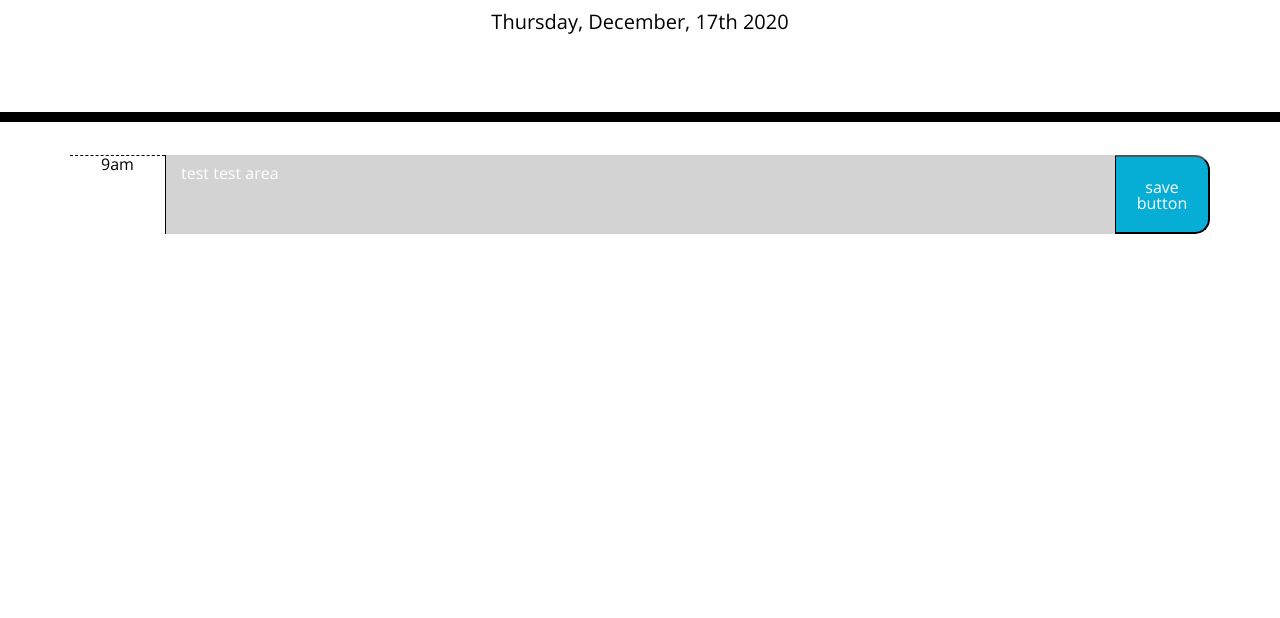
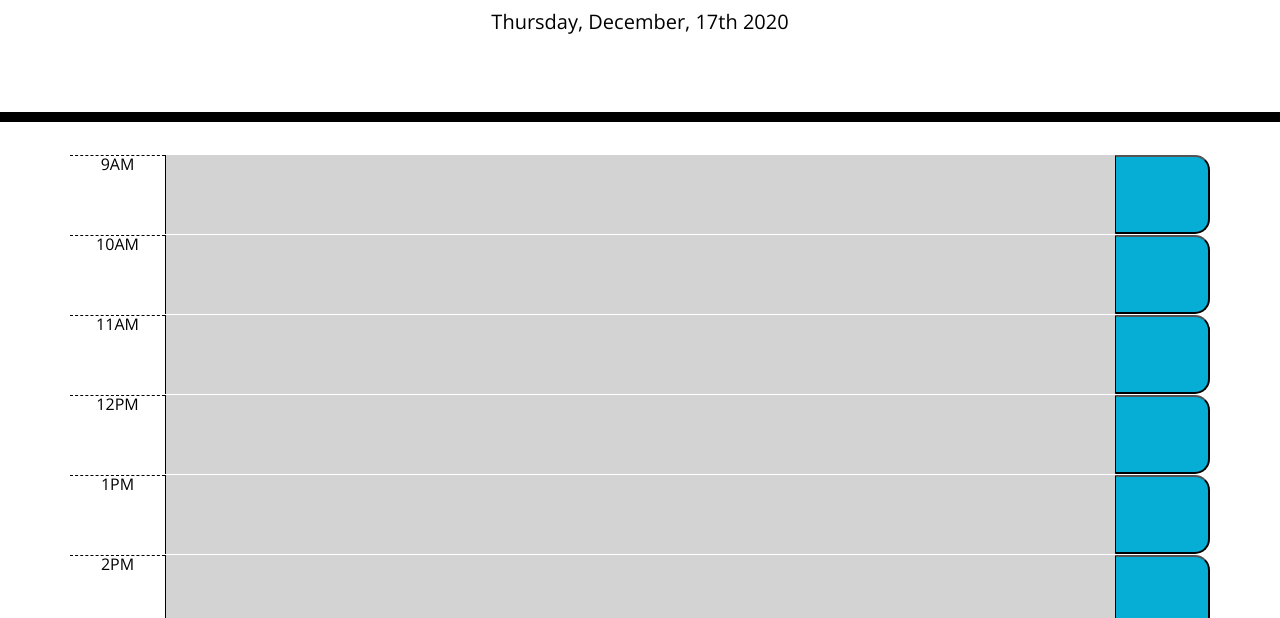
Before and after one commit to MarioReid/day-planner, a plain HTML site: page index.html in a window 1280 px wide. Shown: the part 182-800 px from the top of the page. Drawn offline with nearby package versions, Linux system fonts and the light colour scheme; files whose address does not match are found by name.

Commit message:
fixed time for the rows

```diff
--- a/Develop/index.html
+++ b/index.html
@@ -29,10 +29,10 @@
       <p id="currentDay" class="lead"></p>
     </header>
     <div class="container">
-      <div class="row time-block">
-        <div class="hour col-1">9am</div>
-        <textarea class="past description col-10">test test area</textarea>
-        <button class="saveBtn col-1">save button</button>
+      <!-- <div class="row time-block"> -->
+        <!-- <div class="hour col-1">9am</div> -->
+        <!-- <textarea class="past description col-10">test test area</textarea> -->
+        <!-- <button class="saveBtn col-1">save button</button> -->
       </div>
     </div>
 
--- a/script.js
+++ b/script.js
@@ -1,22 +1,31 @@
 //set today date
 var todaysDate = $("#currentDay");
+
+//sets date
 todaysDate.text(moment().format("dddd, MMMM, Do YYYY"));
 
-
-//Time of day for loop
-for (var i=0; i<timeOfDay.length; i++)
-    car
-
-    if (timeOfDay[i] === moment().hour()){
-        console.log("Time is present")
-    };
+var timeOfDay = [
+    {twelveHour: "9AM", twentyFourHour: "9AM"},
+    {twelveHour: "10AM", twentyFourHour: "10AM"},
+    {twelveHour: "11AM", twentyFourHour: "11AM"},
+    {twelveHour: "12PM", twentyFourHour: "12PM"},
+    {twelveHour: "1PM", twentyFourHour: "13PM"},
+    {twelveHour: "2PM", twentyFourHour: "14PM"},
+    {twelveHour: "3PM", twentyFourHour: "15PM"},
+    {twelveHour: "4PM", twentyFourHour: "16PM"},
+    {twelveHour: "5PM", twentyFourHour: "17PM"}];
 
 
-var timeOfDay = ["9", "10", "11", "12", "13", "14", "15", "16", "17"];
+   //if (timeOfDay[i] === moment().hour()){
+    //    console.log("Time is present")
+    //};
 
 
+//sets time
+var currentTime = moment().format("H");
+
 for (i = 0; i < timeOfDay.length; i++){
-
+    console.log("The row is being created.")
 //create row
 var row = $("<div>");
 row.addClass("row time-block");
@@ -24,7 +33,7 @@ row.addClass("row time-block");
 var hour = $("<div>");
 $(".container").append (row);
 hour.addClass("hour col-1");
-hour.text(timeOfDay[i]);
+hour.text(timeOfDay[i].twelveHour);
 row.append(hour);
 //create text area column
 var textArea = $("<textarea>");
@@ -32,9 +41,9 @@ textArea.addClass("past description col-10");
 row.append(textArea);
 //create button
 var button = $("<button>");
-button.addClass("saveBtn col-1");
+button.text
+button.addClass("saveBtn col-1 fal fa-save");
 row.append(button);
 
 $(".container").append(row);
-
 }
```
Also changed, not shown: style.css (renamed from Develop/style.css).
